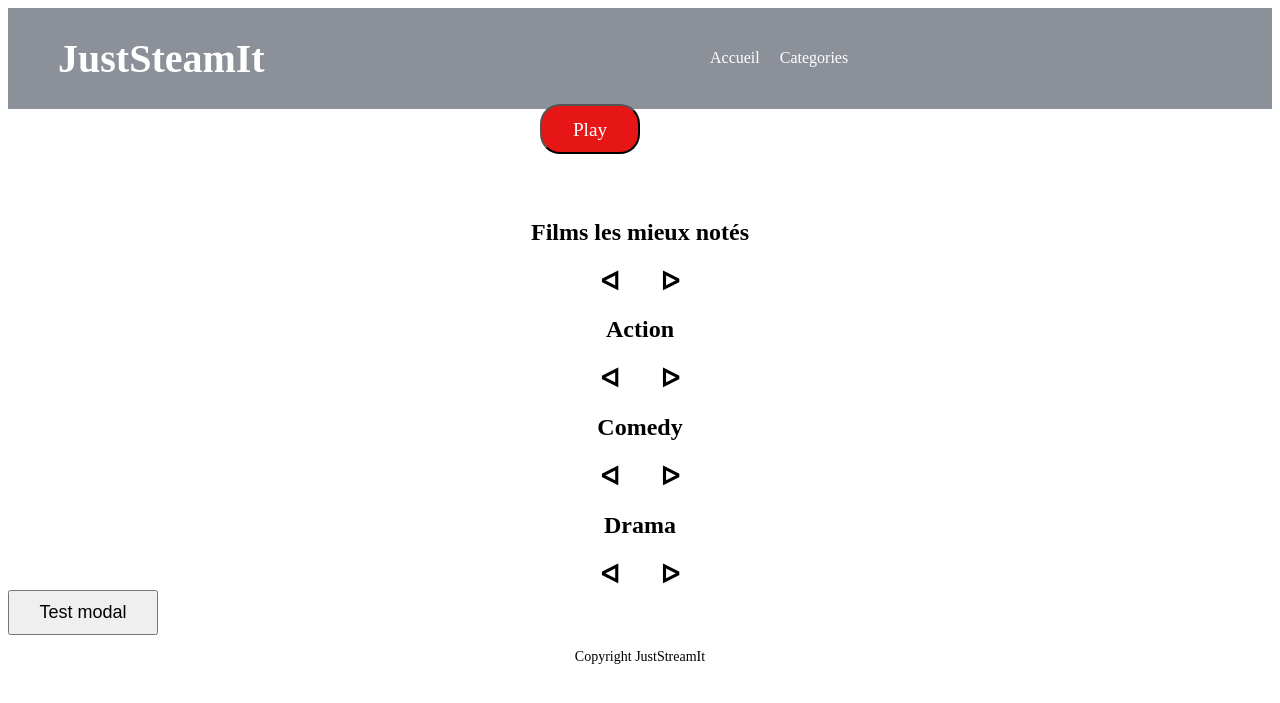
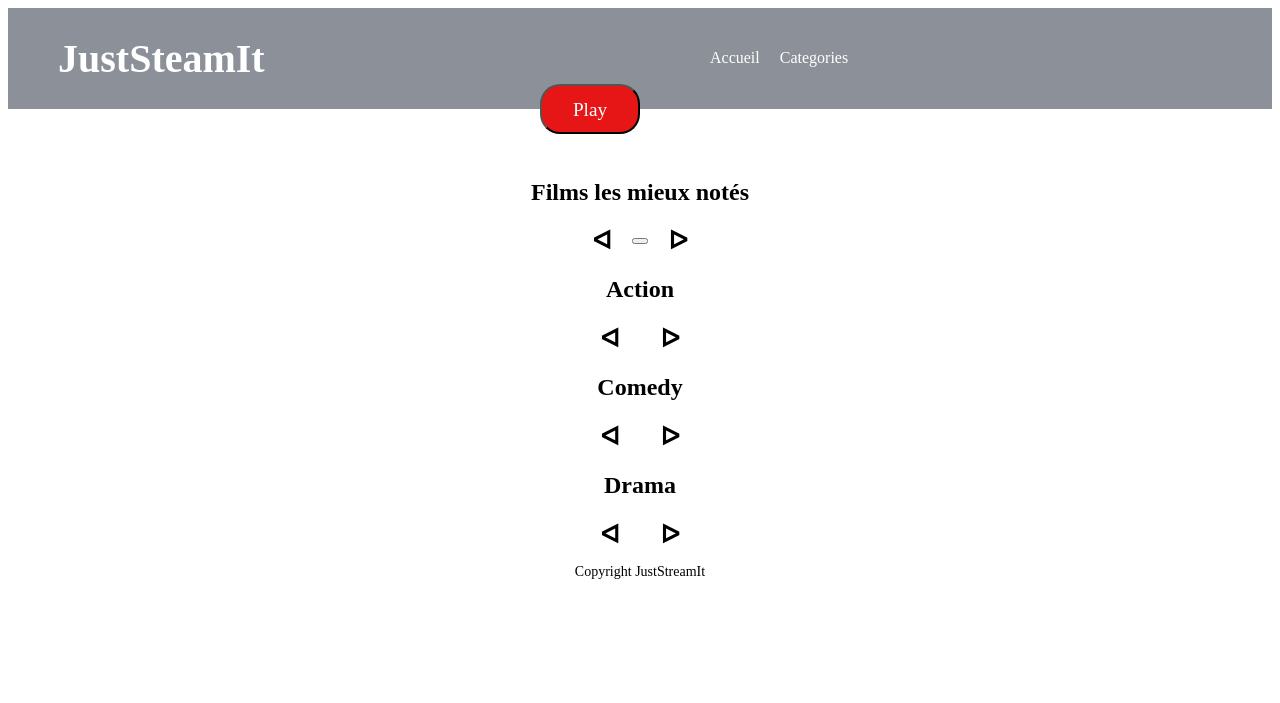
Before and after one commit to ChristelleDS/Env_projet6, a Flask app: page /accueil/ in a window 1280 px wide. Shown: the top 703 px of the page. Run offline with Flask 2, Linux system fonts and the light colour scheme.

Commit message:
maj CAROUSEL et modale

```diff
--- a/static/css/style.css
+++ b/static/css/style.css
@@ -86,9 +86,16 @@ h2
     flex-wrap: nowrap;
     align-items: center;
     height: cover;
-    width:100%;
-    margin-top: 20px;
-    margin-bottom: 40px;
+    width:80%;
+    margin: 0 auto;
+}
+#bestmovie_title
+{
+
+}
+
+#desc{
+    max-width: 200px;
 }
 
 .category{
@@ -106,7 +113,7 @@ h2
     align-items: center;
 }
 
-.carousel .movie
+.movie
 {
     display:  flex;
     border: 2px solid black;
@@ -120,7 +127,7 @@ h2
     overflow: hidden;
 }
 
-.carousel .movie:hover
+.movie:hover
 {
     transform: scale(1.2);
 }
@@ -145,11 +152,11 @@ h2
 
 .leftbutton
 {
-    left: 0;
+    left: 20px;
 }
 .rightbutton
 {
-    right: 0;
+    right: 20px;
 }
 
 
--- a/static/js/accueil.js
+++ b/static/js/accueil.js
@@ -1,3 +1,4 @@
+/* reste a gerer les pages multiples */
 function get_listmovies(genre, bloc_id){
     url = 'http://localhost:8000/api/v1/titles/?genre='+genre+'&sort_by=-imdb_score'
     fetch(url)
@@ -13,27 +14,26 @@ function get_listmovies(genre, bloc_id){
 }
 
 
-/* reste a gerer les pages multiples */
 function append_item(data, bloc_id) {
   var mainContainer = document.getElementById(bloc_id);
   switch (bloc_id){
     case 'bestrated_list':
     // exclure le meilleur film
       for (var i = 1; i < 7 ; i++) {
-        var div = document.createElement("div");
-        div.setAttribute("class", "movie modal_trigger");
+        var div = document.createElement("button");
+        div.setAttribute("class", "modal_trigger movie");
         div.setAttribute("role", "dialog")
         div.setAttribute("id", data.results[i].id);
-        div.innerHTML ='<img src=' + data.results[i].image_url + ' alt='+data.results[i].title + '>';
+        div.innerHTML ='<img src=' + data.results[i].image_url + ' alt="'+ data.results[i].title + '">';
         mainContainer.appendChild(div);
       }
     default:
         for (var i = 0; i < 6 ; i++) {
-            var div = document.createElement("div");
-            div.setAttribute("class", "movie modal_trigger");
+            var div = document.createElement("button");
+            div.setAttribute("class", "modal_trigger movie");
             div.setAttribute("role", "dialog")
             div.setAttribute("id", data.results[i].id);
-            div.innerHTML ='<img src=' + data.results[i].image_url + ' alt='+data.results[i].title + '>';
+            div.innerHTML ='<img src=' + data.results[i].image_url + ' alt="'+ data.results[i].title + '">';
             mainContainer.appendChild(div);
           }
     }
@@ -72,12 +72,15 @@ function get_bestmovie(){
         .then(function (data) {
             var mainContainer = document.getElementById("bestmovie");
             var div = document.createElement("div");
-            div.setAttribute("class", "movie modal_trigger");
-            div.setAttribute("role", "dialog")
+            div.setAttribute("class", "bestmovie");
             div.setAttribute("id", data.results[0].id);
-            div.innerHTML ='<p class="best_name">' + data.results[0].title + '</p>' +
-            '<button class="modal_trigger"><img src=' + data.results[0].image_url+ ' alt='+data.results[0].title + '></button>';
+            div.innerHTML = '<img src=' + data.results[0].image_url + ' alt='+data.results[0].title + '>';
             mainContainer.appendChild(div);
+            var mainContainer = document.getElementById("bestmovie_title")
+            var h2 = document.createElement("h2");
+            h2.setAttribute("class", "bestmovie_title");
+            h2.innerHTML = data.results[0].title;
+            mainContainer.appendChild(h2);
             get_description(data.results[0].id);
         })
         .catch(function (err) {
@@ -93,7 +96,7 @@ get_bestmovie();
 
 /* récupérer les informations sur un film, pour affichage dans la modale*/
 function get_moviedetails(movie_id){
-    url = 'http://localhost:8000/api/v1/titles/'+movie_id
+    url = 'http://localhost:8000/api/v1/titles/'+movie_id;
         fetch(url)
             .then(function (response) {
             return response.json();
@@ -130,9 +133,7 @@ modalTriggers.forEach(trigger => trigger.addEventListener("click", openModal));
 
 function openModal(){
     modalContainer.classList.toggle("active");
-    var elt = this;
-    var idElt = this.getAttribute('id')
-    get_moviedetails(idElt);
+    get_moviedetails(this.id);
 }
 
 
--- a/templates/accueil.html
+++ b/templates/accueil.html
@@ -23,19 +23,19 @@
 
         <div id="bestmovie_section">
             <!-- Best movie -->
-            <button id="button-play">Play</button>
-            <div id="bestmovie">
-            </div>
-            <div id="desc">
-            </div>
+            <div id="bestmovie"></div>
+            <div id="bestmovie_title"></div>
+            <button id="button-play" class="modal_trigger">Play</button>
+            <div id="desc"></div>
         </div>
 
         <!-- best rated movies -->
         <h2>Films les mieux notés</h2>
         <div id="bestrated" class="category">
             <button class="leftbutton nav_btn" onclick="sliderScrollLeft()"> ᐊ </button>
-            <div id="bestrated_list" class="carousel">
-            </div>
+             <button class="modal_trigger" role="dialog" aria-labelledby="best movies" aria-describedby="best movies">
+                <div id="bestrated_list" class="carousel"></div>
+            </button>
             <button class="rightbutton nav_btn" onclick="sliderScrollRight()"> ᐅ </button>
         </div>
 
@@ -43,8 +43,7 @@
         <h2>Action</h2>
         <div id="action" class="category">
             <button class="leftbutton nav_btn" onclick="sliderScrollLeft()"> ᐊ </button>
-            <div id="action_list" class="carousel">
-            </div>
+            <div id="action_list" class="carousel"></div>
             <button class="rightbutton nav_btn" onclick="sliderScrollRight()"> ᐅ </button>
         </div>
 
@@ -52,8 +51,7 @@
         <h2>Comedy</h2>
         <div id="comedy" class="category">
             <button class="leftbutton nav_btn" onclick="sliderScrollLeft()"> ᐊ </button>
-            <div id="comedy_list" class="carousel">
-            </div>
+            <div id="comedy_list" class="carousel"></div>
             <button class="rightbutton nav_btn" onclick="sliderScrollRight()"> ᐅ </button>
         </div>
 
@@ -61,8 +59,7 @@
         <h2>Drama</h2>
         <div id="drama" class="category">
             <button class="leftbutton nav_btn" onclick="sliderScrollLeft()"> ᐊ </button>
-            <div id="drama_list"  class="carousel">
-            </div>
+            <div id="drama_list"  class="carousel"></div>
             <button class="rightbutton nav_btn" onclick="sliderScrollRight()"> ᐅ </button>
         </div>
 
@@ -78,7 +75,7 @@
             </div>
         </div>
 
-        <button class="modal_btn modal_trigger"> Test modal </button>
+        <!-- <button class="modal_btn modal_trigger"> Test modal </button>  -->
 
         <script src="/static/js/accueil.js"></script>
 
```
